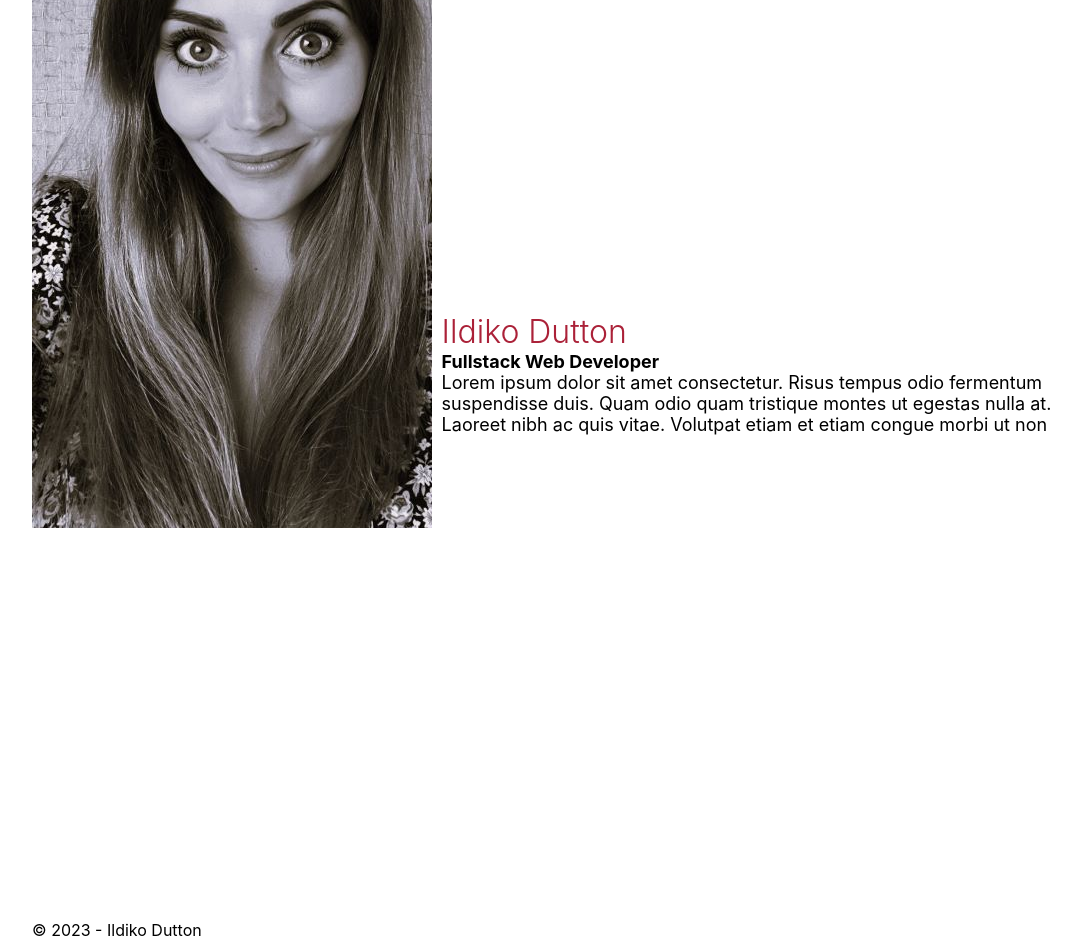
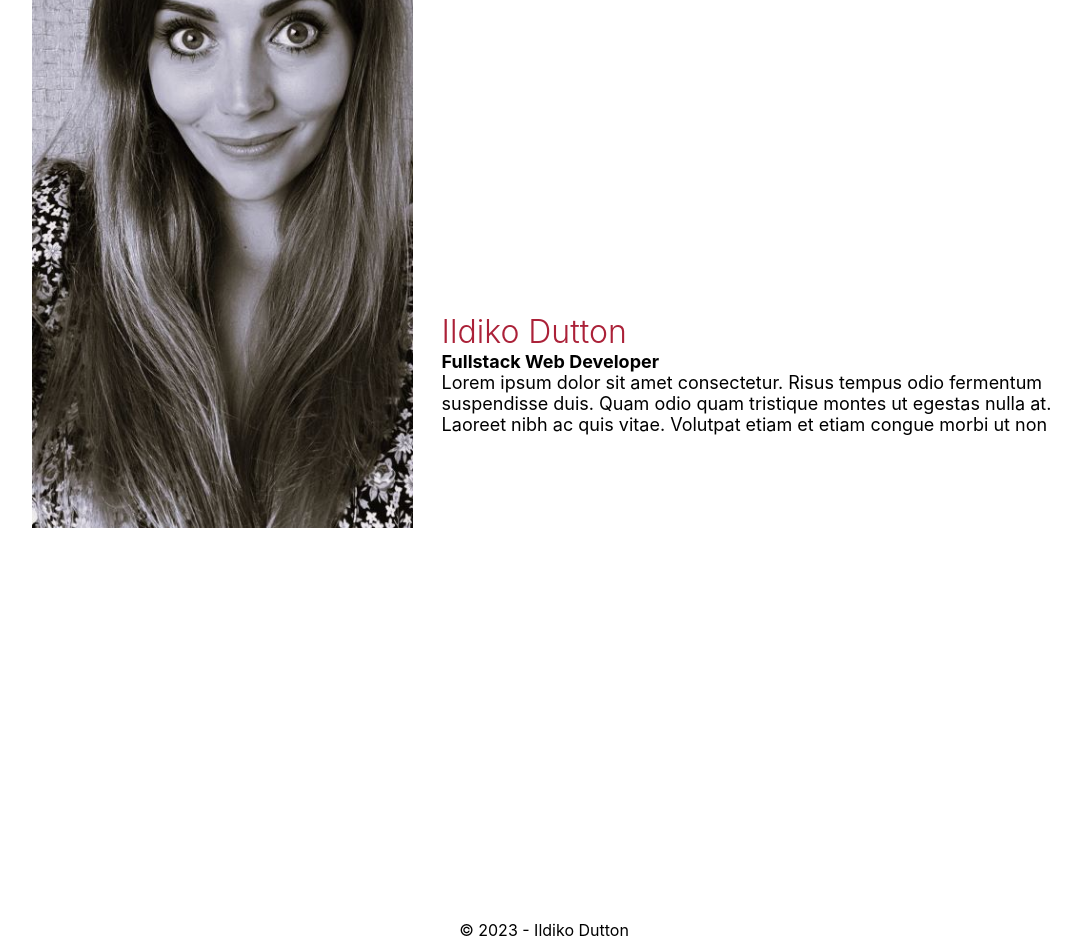
Before and after one commit to IldDtn/React-portfolio, a React (Create React App) app: page / in a window 1280 px wide. Shown: the part 310-1262 px from the top of the page, without its empty margins (96-1177 px from the left). Built offline with nearby package versions, Linux system fonts and the light colour scheme; a web font is replaced by a local one.

Commit message:
contact form updated

```diff
--- a/src/components/Footer.css
+++ b/src/components/Footer.css
@@ -12,4 +12,5 @@
     bottom: 0;
     width: 100%;
     height: 2.5rem;            /* Footer height */
+    text-align: center;
   }
--- a/src/pages/Contact/Contact.js
+++ b/src/pages/Contact/Contact.js
@@ -1,4 +1,19 @@
+import {useState} from 'react'
+
 function Contact () {
+  const [formData, setFormData] = useState({
+    name: '',
+    email: '',
+    message:''
+  })
+
+  const handleChange = (event) => {
+      setFormData({
+         ...formData,
+         [event.target.name]: event.target.value
+      });
+  }
+
   const handleSubmit = (event) => {
      event.preventDefault();
      console.log('submitted');
@@ -6,11 +21,12 @@ function Contact () {
     return (
         <>
           <h1 id='contactMe'> Contact Me</h1>
+          <p> {formData.email}</p>
 
           <form onSubmit={handleSubmit}>
-            <input type='text' placeholder="Enter your name" />
-            <input type='text' placeholder="Enter your email address" />
-            <textarea placeholder="Enter your message" cols='30' rows='10'> </textarea>
+            <input name='name' onChange={handleChange} type='text' placeholder="Enter your name" />
+            <input name='email' onChange={handleChange} type='text' placeholder="Enter your email address" />
+            <textarea name='message'onChange={handleChange} placeholder="Enter your message" cols='30' rows='10'> </textarea>
             <button id='submit'> Submit </button>
           </form>
 
--- a/src/pages/Landing/Landing.css
+++ b/src/pages/Landing/Landing.css
@@ -8,12 +8,14 @@
     "image image empty empty empty"
     "image image brandStatement brandStatement brandStatement";
 
+
 }
 
-#image {
+#imageMe {
     grid-area: image;
     background-image: url('Ild4.jpg');
     background-repeat: no-repeat;
+    background-size:contain
 
 }
 
--- a/src/pages/Landing/Landing.js
+++ b/src/pages/Landing/Landing.js
@@ -3,7 +3,7 @@
 function Landing () {
     return (
         <div id='content'>
-         <p id='image'></p>
+         <p id='imageMe'></p>
          <p id='empty'></p>
 
          <p class='brandStatement'> <span id='myName'> Ildiko Dutton</span> <br/> <span id='newTitleIldi'> Fullstack Web Developer</span> <br/> Lorem ipsum dolor sit amet consectetur. Risus tempus odio fermentum suspendisse duis. Quam odio quam tristique montes ut egestas nulla at. Laoreet nibh ac quis vitae. Volutpat etiam et etiam congue morbi ut non</p>
```
Also changed, not shown: src/pages/Landing/GB.png (added).
